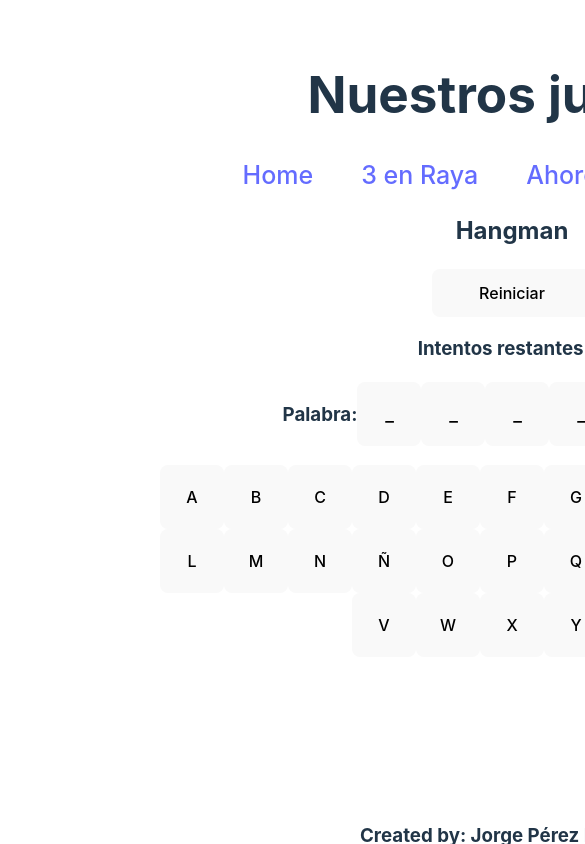
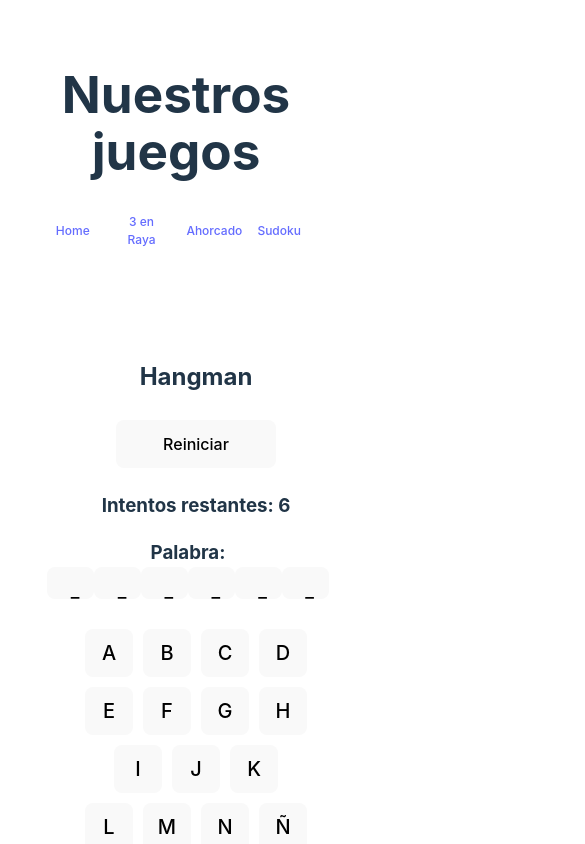
Before and after one commit to Screk/MERN-3, a React (Vite) app: page /pages/Hangman in a window 390 px wide. Both pictures are taken after a click on the button "Iniciar Juego". Shown: the top 844 px of the page, 585 px wide, since content can reach past the window. Built offline with nearby package versions, Linux system fonts and the light colour scheme.

Commit message:
fix mobile screen

```diff
--- a/src/App.css
+++ b/src/App.css
@@ -31,3 +31,30 @@ main {
 footer {
   height: 5vh;
 }
+
+@media screen and (max-width: 800px) {
+  #root{
+    width:auto;
+    margin: 0;
+    margin-left: 1rem;
+  }
+
+  header {
+    width: 16rem;
+    height: 30vh;
+  }
+
+  main{
+    height: fit-content;
+  }
+
+  .juegos {
+    gap: 1.3rem;
+  }
+
+
+  .NavLink {
+    width: 3rem;
+    font-size: 12px;
+  }
+}
--- a/src/index.css
+++ b/src/index.css
@@ -62,3 +62,13 @@ button:hover {
     background-color: #f9f9f9;
   }
 }
+
+@media screen and (max-width: 800px) {
+  :root{
+    width: fit-content;
+  }
+
+  body {
+    width: 20rem;
+  }
+}
--- a/src/pages/Hangman.css
+++ b/src/pages/Hangman.css
@@ -1,6 +1,4 @@
-.game{
-    width: 60rem;
-}
+
 
 .incorrect {
  background-color: red;
@@ -8,17 +6,10 @@
 
 .correct {
     background-color: green;
-}
-
-.letter {
     height: 4rem;
     width: 4rem;
 }
 
-.correct {
-    height: 4rem;
-    width: 4rem;
-}
 
 .letterToGuess {
     width: 4rem;
@@ -34,3 +25,61 @@ button {
 .boton-reiniciar {
     width: 10rem;
 }
+
+/* Hangman.css */
+
+.game {
+    width: 50rem; /* Ajusta el ancho máximo según tus preferencias */
+    margin: 0 auto;
+    padding: 20px;
+    text-align: center;
+  }
+
+  .boton-iniciar,
+  .boton-reiniciar,
+  .letter-button {
+    margin: 5px;
+    padding: 10px;
+    font-size: 16px;
+  }
+
+  .word-container {
+    margin: 20px 0;
+    font-size: 24px;
+  }
+
+  .alphabet-container {
+    display: flex;
+    flex-wrap: wrap;
+    justify-content: center;
+  }
+
+  .letter {
+    margin: 5px;
+    padding: 5px;
+    font-size: 20px;
+  }
+
+  @media only screen and (max-width: 600px) {
+    .game{
+        width: 16rem;
+    }
+
+    .palabra{
+        width: 25rem;
+        position: relative;
+        left: -5rem;
+        display: flex;
+        flex-direction: column;
+    }
+
+    .letterToGuess{
+        height: 2rem;
+        width: 2rem;
+    }
+
+    .correct{
+        width: 3rem;
+        height: 3rem;
+    }
+  }
--- a/src/pages/Hangman.jsx
+++ b/src/pages/Hangman.jsx
@@ -181,8 +181,8 @@ const Hangman = () => {
           <h2>Hangman</h2>
           <button className='boton-reiniciar' onClick={reiniciarJuego}>Reiniciar</button>
           <h3>Intentos restantes: {gameState.attemptsLeft}</h3>
-          <h3>Palabra:
-           {renderWord()}
+          <h3 className='palabra'>Palabra:
+           <div className='huecos'>{renderWord()}</div>
           </h3>
           <div>
             {renderLetter('A')}
--- a/src/pages/Sudoku.jsx
+++ b/src/pages/Sudoku.jsx
@@ -14,7 +14,9 @@ const Sudoku = () => {
   const [solutionPulsed, setSolutionPulsed] = useState(false)
   const [cellStates, setCellStates] = useState([]);
 
+
   useEffect(() => {
+
     const newPuzzle = sudoku.makepuzzle();
     const newPuzzle2 = newPuzzle.map((number) => (number === null ? 0 : number));
     setSudokuBoard(newPuzzle2);
--- a/src/pages/Tic_Tac_Toe.css
+++ b/src/pages/Tic_Tac_Toe.css
@@ -24,3 +24,37 @@
 .boton-iniciar {
     width: 9rem;
 }
+
+@media only screen and (max-width: 600px) {
+    /* Estilos específicos para pantallas más pequeñas */
+    .container {
+      width: 100%;
+      height: 75vh;
+    }
+
+    .board {
+      width: 100%;
+      display: flex;
+      flex-direction: column;
+      align-items: center;
+    }
+
+    .board-row {
+      width: 100%;
+      display: flex;
+      justify-content: space-evenly;
+      height: 6rem;
+    }
+
+    .square {
+      width: 30%;
+      padding: 10px;
+      font-size: 16px;
+      height: 4rem;
+    }
+
+    .boton-iniciar,
+    .boton-reiniciar {
+      width: 100%;
+    }
+  }
--- a/src/pages/Tic_Tac_Toe.jsx
+++ b/src/pages/Tic_Tac_Toe.jsx
@@ -92,7 +92,7 @@ const TicTacToe = () => {
         {!gameState.isStarted && <button className='boton-iniciar' onClick={iniciarJuego}>Iniciar Juego</button>}
       </div>
       {gameState.isStarted && (
-        <div>
+        <div className='container'>
           <h2>3 en Raya</h2>
           <button className='boton-reiniciar' onClick={reiniciarJuego}>Reiniciar Juego</button>
           <div className="status">{status}</div>
```
